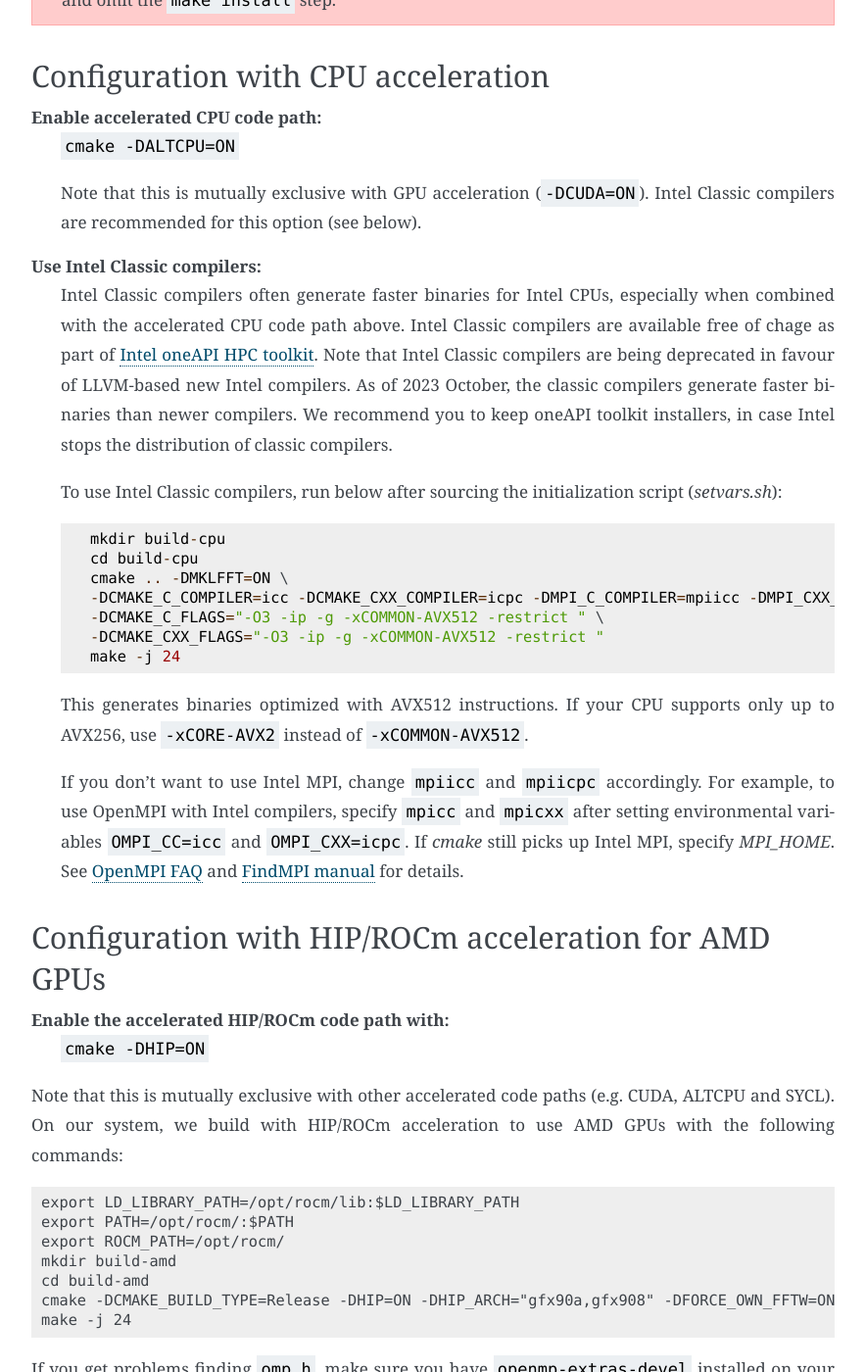
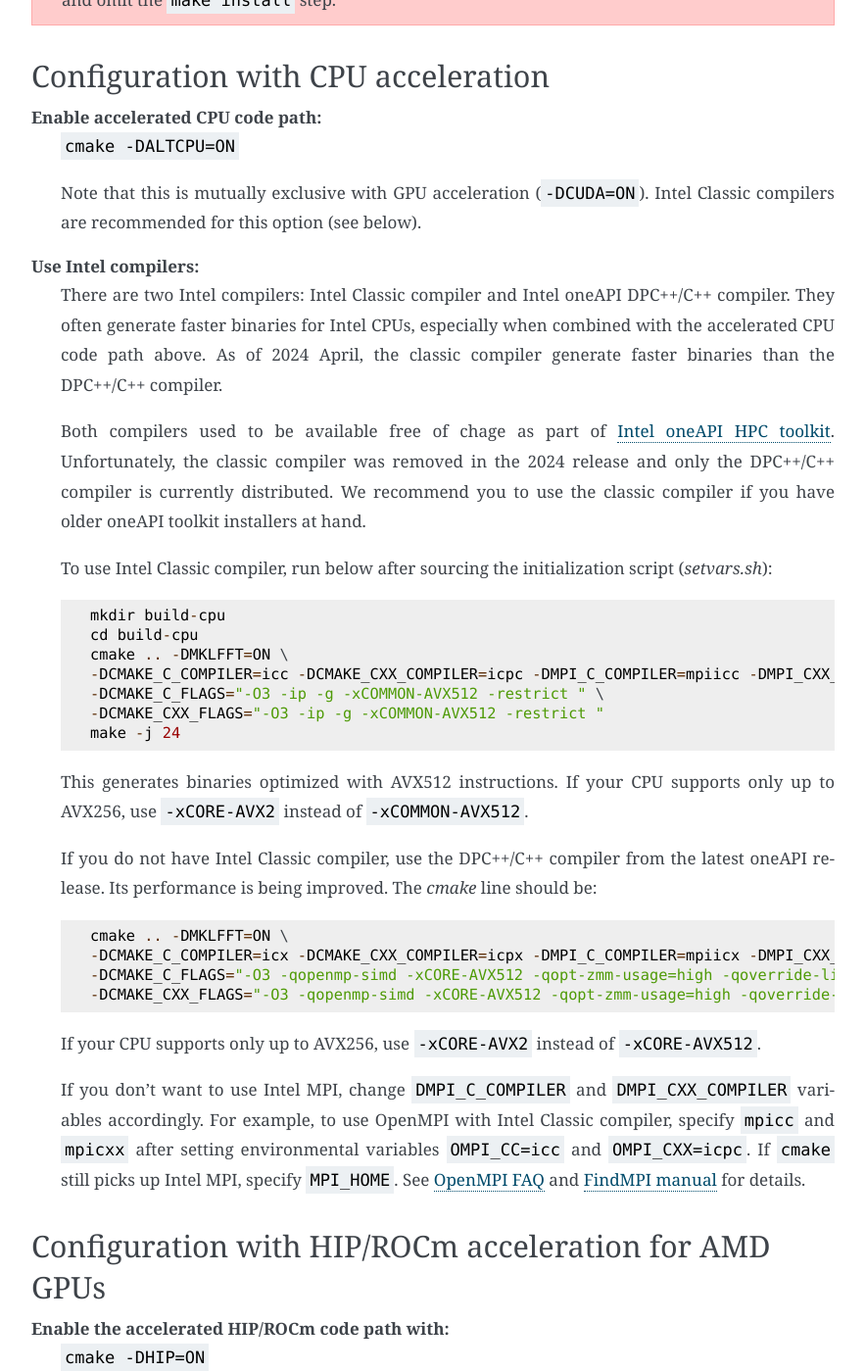
Before and after one commit to 3dem/relion-documents, a Sphinx documentation site: the page built from source/Installation.rst, in a window 1280 px wide and 1400 px high, scrolled down 8154 px. Shown: the whole window at 98% size, without its empty margins (308-1191 px from the left). Built offline with Sphinx 7.4.7, drawn with Linux system fonts in a browser that asks for light colours; cross-references to code outside the pages are shown as plain code.

Commit message:
ALTCPU build on Intel compilers

```diff
--- a/source/Installation.rst
+++ b/source/Installation.rst
@@ -305,14 +305,16 @@ Enable accelerated CPU code path:
     Note that this is mutually exclusive with GPU acceleration (``-DCUDA=ON``).
     Intel Classic compilers are recommended for this option (see below).
 
-Use Intel Classic compilers:
-    Intel Classic compilers often generate faster binaries for Intel CPUs, especially when combined with the accelerated CPU code path above.
-    Intel Classic compilers are available free of chage as part of `Intel oneAPI HPC toolkit <https://software.intel.com/content/www/us/en/develop/tools/oneapi/hpc-toolkit.html>`_.
-    Note that Intel Classic compilers are being deprecated in favour of LLVM-based new Intel compilers.
-    As of 2023 October, the classic compilers generate faster binaries than newer compilers.
-    We recommend you to keep oneAPI toolkit installers, in case Intel stops the distribution of classic compilers.
+Use Intel compilers:
+    There are two Intel compilers: Intel Classic compiler and Intel oneAPI DPC++/C++ compiler.
+    They often generate faster binaries for Intel CPUs, especially when combined with the accelerated CPU code path above.
+    As of 2024 April, the classic compiler generate faster binaries than the DPC++/C++ compiler.
 
-    To use Intel Classic compilers, run below after sourcing the initialization script (`setvars.sh`)::
+    Both compilers used to be available free of chage as part of `Intel oneAPI HPC toolkit <https://software.intel.com/content/www/us/en/develop/tools/oneapi/hpc-toolkit.html>`_.
+    Unfortunately, the classic compiler was removed in the 2024 release and only the DPC++/C++ compiler is currently distributed.
+    We recommend you to use the classic compiler if you have older oneAPI toolkit installers at hand.
+
+    To use Intel Classic compiler, run below after sourcing the initialization script (`setvars.sh`)::
 
         mkdir build-cpu
         cd build-cpu
@@ -325,9 +327,20 @@ Use Intel Classic compilers:
     This generates binaries optimized with AVX512 instructions.
     If your CPU supports only up to AVX256, use ``-xCORE-AVX2`` instead of ``-xCOMMON-AVX512``.
 
-    If you don't want to use Intel MPI, change ``mpiicc`` and ``mpiicpc`` accordingly.
-    For example, to use OpenMPI with Intel compilers, specify ``mpicc`` and ``mpicxx`` after setting environmental variables ``OMPI_CC=icc`` and ``OMPI_CXX=icpc``.
-    If `cmake` still picks up Intel MPI, specify `MPI_HOME`.
+    If you do not have Intel Classic compiler, use the DPC++/C++ compiler from the latest oneAPI release.
+    Its performance is being improved.
+    The `cmake` line should be::
+
+        cmake .. -DMKLFFT=ON \
+        -DCMAKE_C_COMPILER=icx -DCMAKE_CXX_COMPILER=icpx -DMPI_C_COMPILER=mpiicx -DMPI_CXX_COMPILER=mpiicpx \
+        -DCMAKE_C_FLAGS="-O3 -qopenmp-simd -xCORE-AVX512 -qopt-zmm-usage=high -qoverride-limits -restrict " \
+        -DCMAKE_CXX_FLAGS="-O3 -qopenmp-simd -xCORE-AVX512 -qopt-zmm-usage=high -qoverride-limits -restrict "
+
+    If your CPU supports only up to AVX256, use ``-xCORE-AVX2`` instead of ``-xCORE-AVX512``.
+
+    If you don't want to use Intel MPI, change ``DMPI_C_COMPILER`` and ``DMPI_CXX_COMPILER`` variables accordingly.
+    For example, to use OpenMPI with Intel Classic compiler, specify ``mpicc`` and ``mpicxx`` after setting environmental variables ``OMPI_CC=icc`` and ``OMPI_CXX=icpc``.
+    If ``cmake`` still picks up Intel MPI, specify ``MPI_HOME``.
     See `OpenMPI FAQ <https://www.open-mpi.org/faq/?category=mpi-apps#override-wrappers-after-v1.0>`_ and `FindMPI manual <https://cmake.org/cmake/help/latest/module/FindMPI.html#variables-for-locating-mpi>`_ for details.
 
 
```
